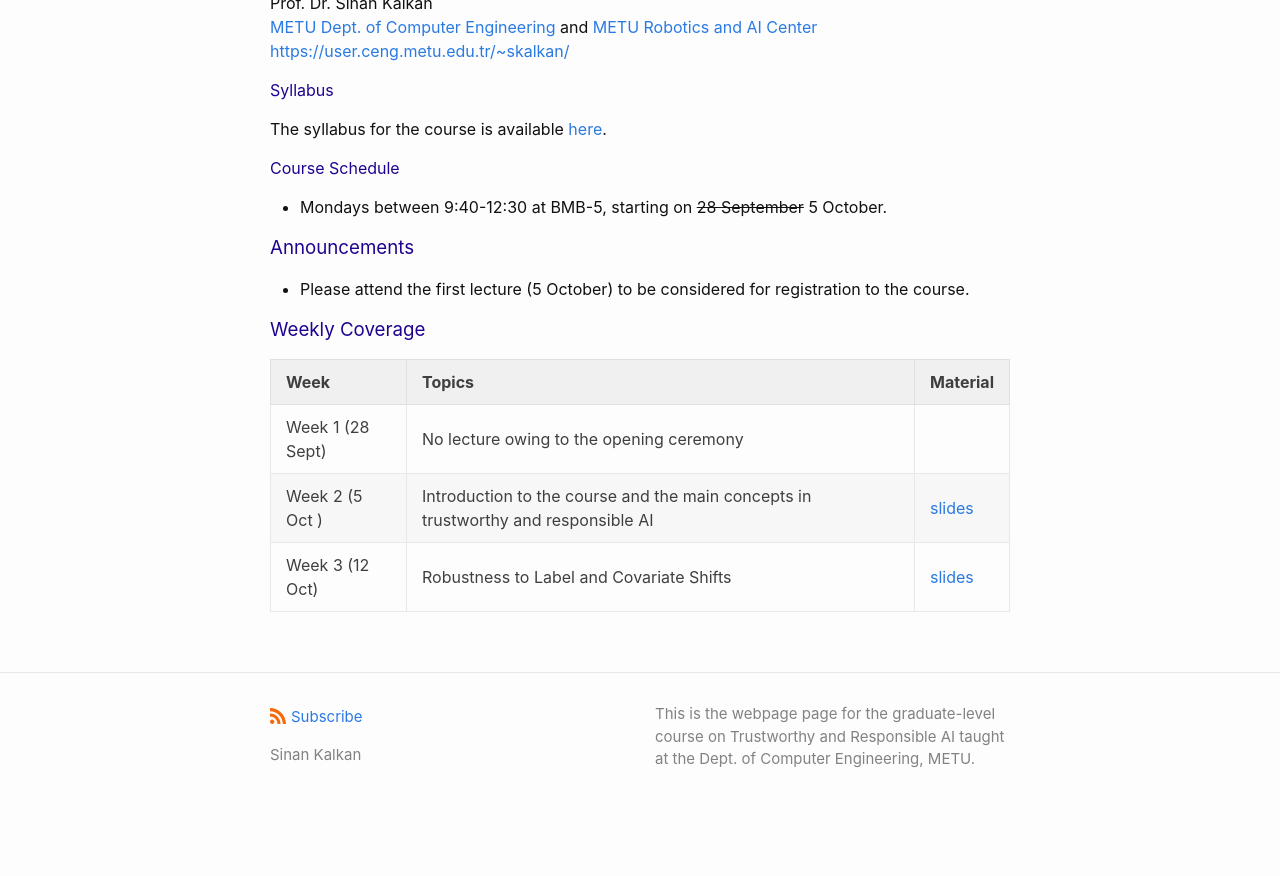
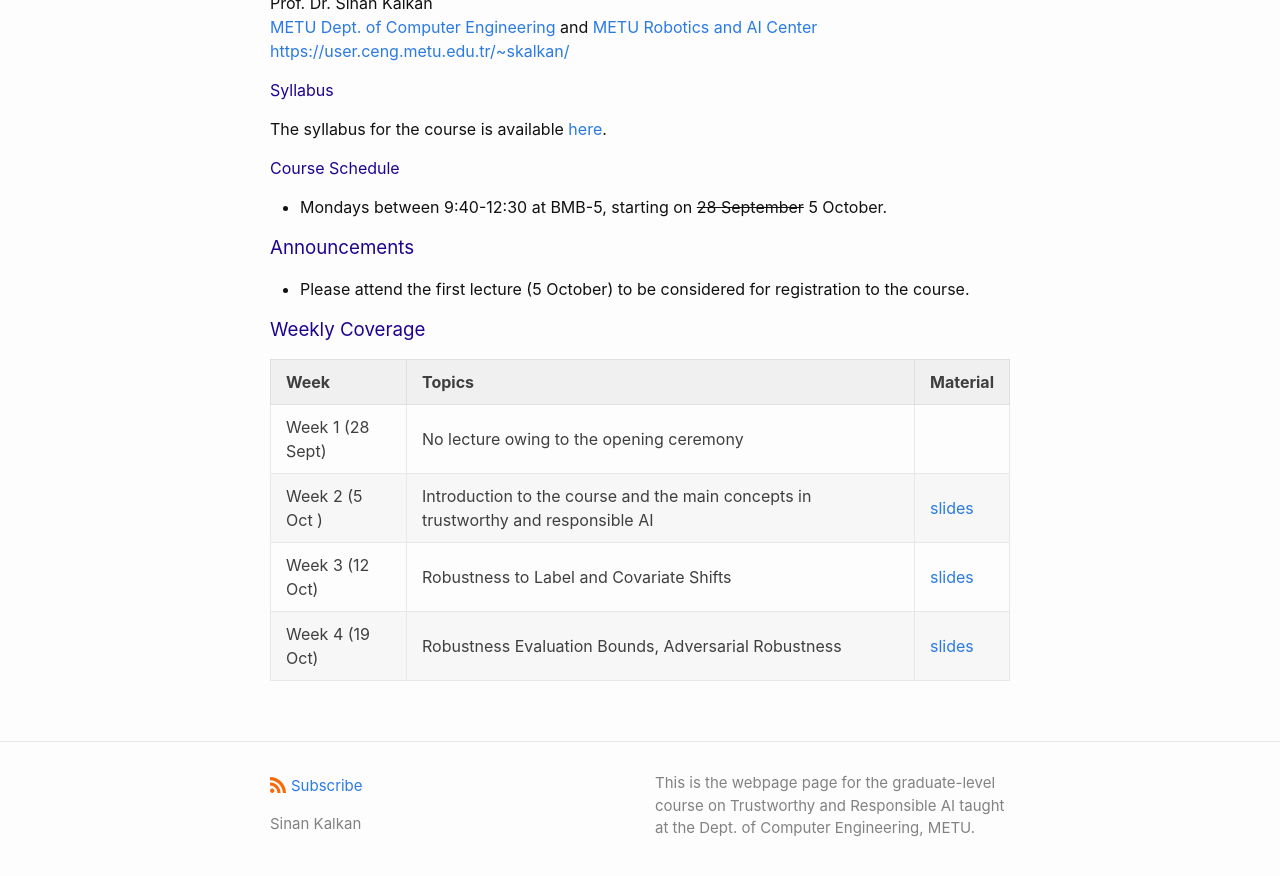
Before and after one commit to metu-trai/metu-trai.github.io, a Jekyll site: the page built from index.md, in a window 1280 px wide and 900 px high, scrolled down 819 px. Shown: the top 876 px of the window. Built offline with Jekyll 4.4.1, drawn with Linux system fonts in a browser that asks for light colours; our own code applies the rules of GitHub Pages for plain Markdown files; before the commit the page ends 1650 px from its top, so only the background shows below that.

Commit message:
Update index.md

```diff
--- a/index.md
+++ b/index.md
@@ -144,5 +144,6 @@ The syllabus for the course is available <a href="CENG7880_Fall2026_Syllabus.pdf
 | Week  | Topics | Material |
 | ------------- | ------------- |  ------------- |
 | Week 1 (28 Sept)  | No lecture owing to the opening ceremony | |
-| Week 2 (5 Oct ) | Introduction to the course and the main concepts in trustworthy and responsible AI  | <a href="./slides/CENG7880_week1-compressed.pdf">slides</a> |
-| Week 3 (12 Oct)  | Robustness to Label and Covariate Shifts  | <a href="./slides/CENG7880_week2.pdf">slides</a> |
+| Week 2 (5 Oct ) | Introduction to the course and the main concepts in trustworthy and responsible AI  | <a href="./slides/CENG7880_week2-compressed.pdf">slides</a> |
+| Week 3 (12 Oct)  | Robustness to Label and Covariate Shifts  | <a href="./slides/CENG7880_week3.pdf">slides</a> |
+| Week 4 (19 Oct)  | Robustness Evaluation Bounds, Adversarial Robustness  | <a href="./slides/CENG7880_week4.pdf">slides</a> |
```
